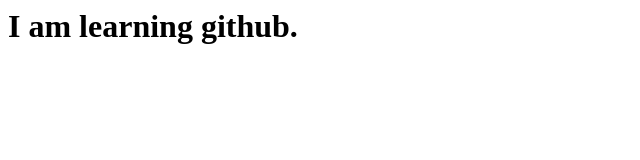
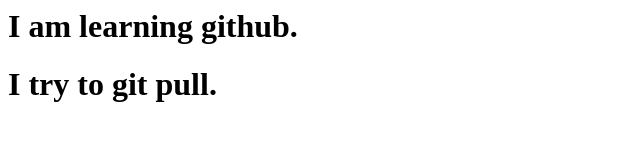
Before and after one commit to thangnguyen2407/gitEducation, a plain HTML site: page index.html in a window 1280 px wide. Shown: the whole page, without its empty margins (0-640 px from the left). Drawn offline with Linux system fonts and the light colour scheme.

Commit message:
Update index.html

```diff
--- a/index.html
+++ b/index.html
@@ -1 +1,2 @@
 <h1>I am learning github.</h1>
+<h1>I try to git pull.</h1>
```
